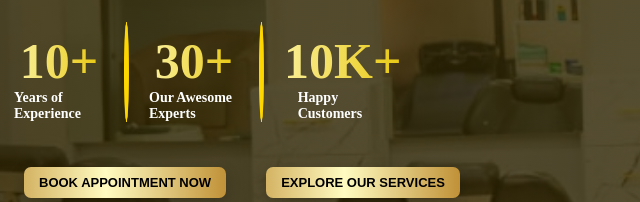
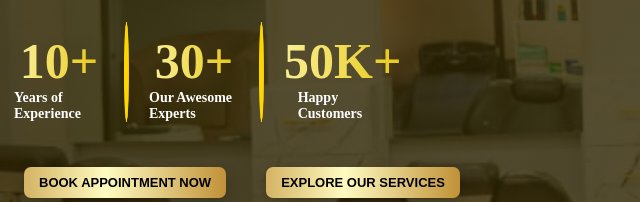
Before and after one commit to michaelmungaimaina/elixir-salon-spur, a website: page public/index.html in a window 1280 px wide. Shown: the part 353-555 px from the top of the page, 116-756 px from the left. Drawn offline with nearby package versions, Linux system fonts and the light colour scheme; no server answers; a web font is replaced by a local one.

Commit message:
Update index.html

```diff
--- a/public/index.html
+++ b/public/index.html
@@ -99,7 +99,7 @@
                     </div>
                     <img src="./resources/home-splitter.png" alt="">
                     <div class="v-layout">
-                        <p class="flickering-text">10K+</p>
+                        <p class="flickering-text">50K+</p>
                         <p class="description">Happy Customers</p>
                     </div>
                 </div>
```
